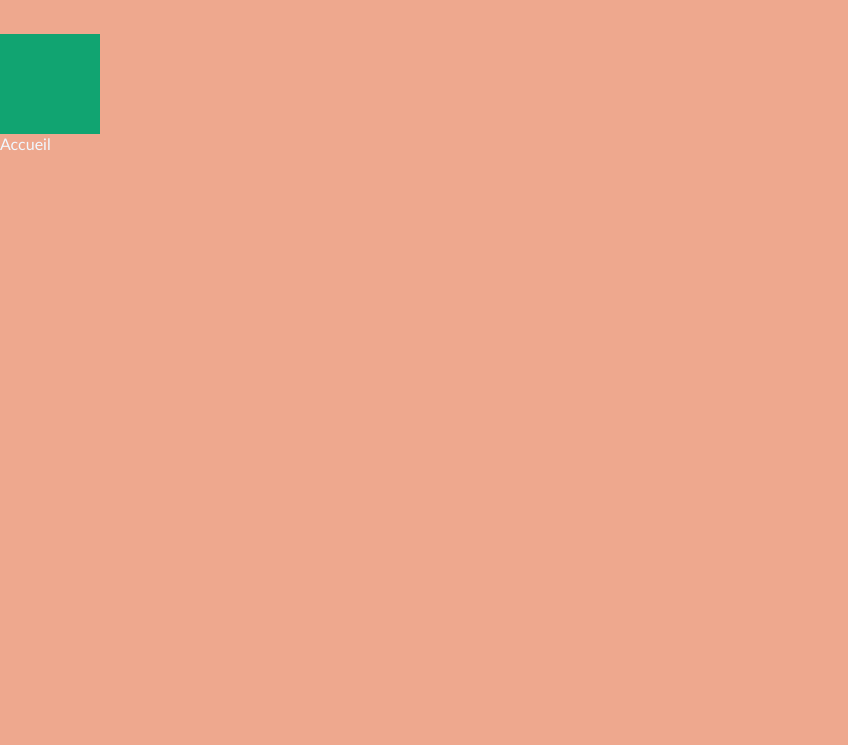
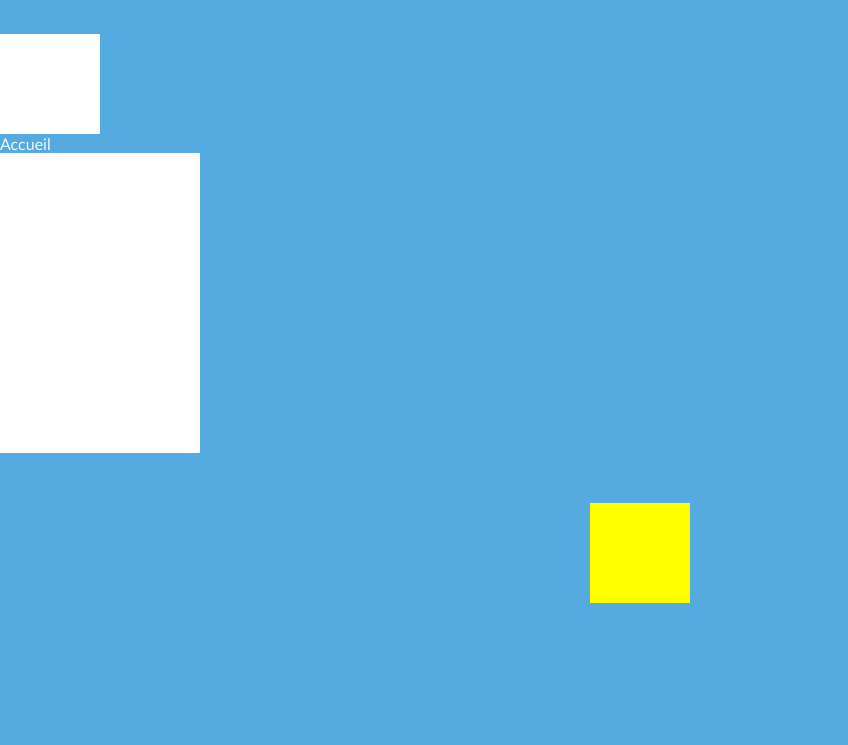
Before and after one commit to Benaamimi/clean-code, a plain HTML site: page css-transition-animation/index.html in a window 1280 px wide. Shown: the part 55-800 px from the top of the page, without its empty margins (0-848 px from the left). Drawn offline with Linux system fonts and the light colour scheme.

Commit message:
les transition

```diff
--- a/css-transition-animation/css/style.css
+++ b/css-transition-animation/css/style.css
@@ -5,7 +5,7 @@
 }
 
 body{
-    background-color: rgb(238, 168, 142);
+    background-color: rgb(85, 171, 224);
     font-family: 'Gill Sans', 'Gill Sans MT', Calibri, 'Trebuchet MS', sans-serif;
 }
 
@@ -18,12 +18,12 @@ h1{
     margin-top: 50px;
     width: 100px;
     height: 100px;
-    background-color: rgb(17, 164, 113);
-    transition: 2s;
+    background-color: rgb(255, 255, 255);
+    transition: width 2s 1s, background-color 1s 2s;
 }
 
 .container:hover{
-    background-color: rgb(255, 196, 2);
+    background-color: rgb(21, 229, 184);
     width: 300px;
 
 }
@@ -38,3 +38,28 @@ h1{
     font-size: 20px;
     color: darkorchid;
 }
+
+.transition-effect{
+    width: 200px;
+    height: 300px;
+    background-color: rgb(255, 255, 255);
+    transition: width 1s, height 1s 1s, background-color 1s 2s ;
+}
+
+.transition-effect:hover{
+    background-color: crimson;
+    width: 300px;
+    height: 100px;
+
+}
+
+.opacity-effect{
+    height: 100px;
+    width: 100px;
+    background-color: yellow;
+    margin: 50px auto;
+}
+
+.transition-effect:hover{
+
+}
--- a/css-transition-animation/index.html
+++ b/css-transition-animation/index.html
@@ -11,5 +11,7 @@
     <h1>Les animation en css</h1>
     <div class="container"></div>
     <a href="#" class="link">Accueil</a>
+    <div class="transition-effect"></div>
+    <div class="opacity-effect"></div>
 </body>
 </html>
```
